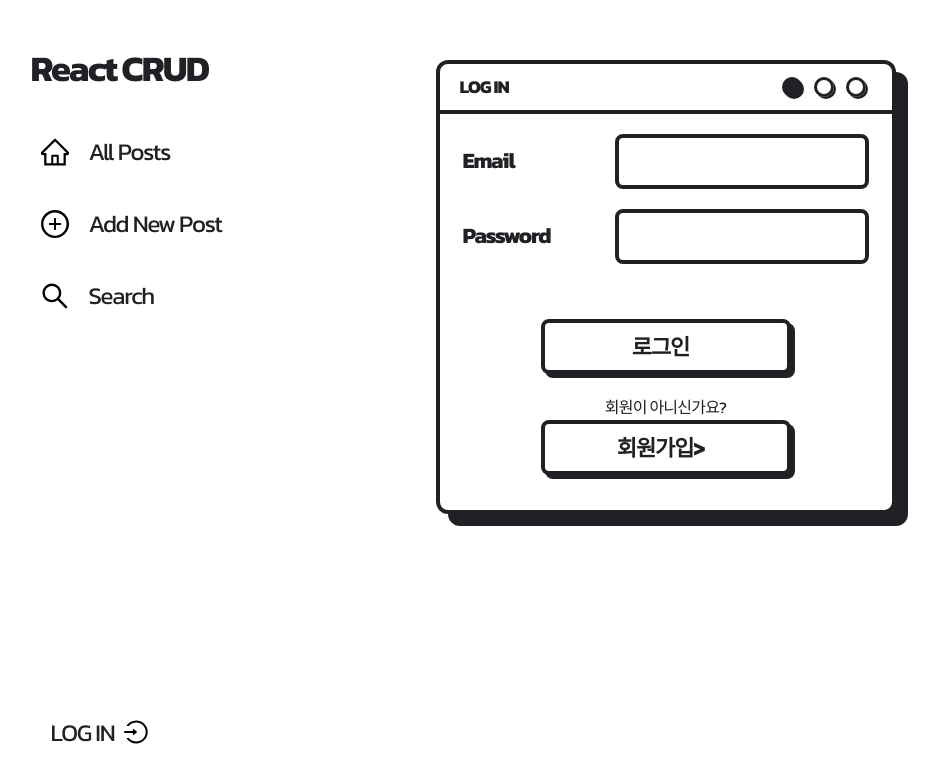
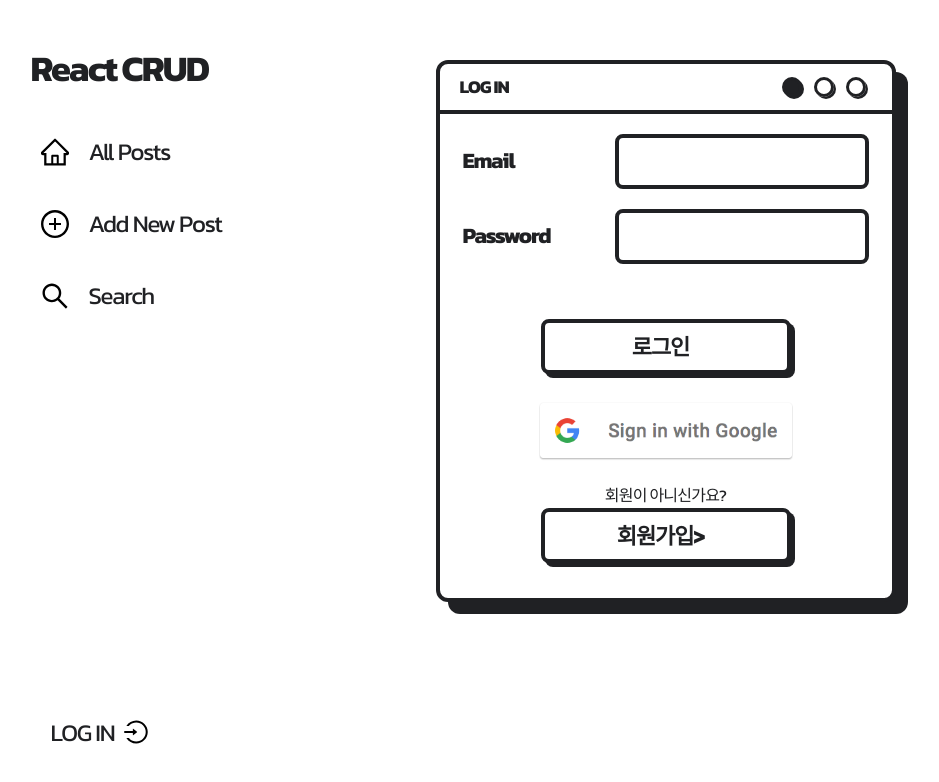
Before and after one commit to saanglee/nextjs-crud, a Next.js app: page /login in a window 1280 px wide. Shown: the top 782 px of the page, without its empty margins (132-1071 px from the left). Built offline with nearby package versions, Linux system fonts and the light colour scheme; no server answers; a web font is replaced by a local one.

Commit message:
feat: 구글 로그인 기능 추가

```diff
--- a/src/components/auth/LoginForm.tsx
+++ b/src/components/auth/LoginForm.tsx
@@ -4,9 +4,11 @@ import Button from 'components/shared/Button';
 import classes from './index.module.scss';
 import { useRouter } from 'next/router';
 import { auth } from '../../firebase/firebaseClient';
-import { useSignInWithEmailAndPassword } from 'react-firebase-hooks/auth';
+import { useSignInWithEmailAndPassword, useSignInWithGoogle } from 'react-firebase-hooks/auth';
 import { FIREBASE_ERRORS } from '../../firebase/errors';
 import { browserSessionPersistence, setPersistence } from 'firebase/auth';
+import Image from 'next/image';
+import googleButton from '../../assets/images/googleButton.png';
 
 const LoginForm = () => {
   const router = useRouter();
@@ -15,6 +17,7 @@ const LoginForm = () => {
     password: '',
   });
   const [signInWithEmailAndPassword, userCredential, loading, authError] = useSignInWithEmailAndPassword(auth);
+  const [signInWithGoogle, googleUser, googleLoading, googleAuthError] = useSignInWithGoogle(auth);
 
   const handleInputChange = (event: React.ChangeEvent<HTMLInputElement>) => {
     setLoginForm({
@@ -59,6 +62,11 @@ const LoginForm = () => {
                 <Button type="submit" text="로그인" size="lg" />
               </div>
               <div className={classes.login__button}>
+                <button type="button" onClick={() => signInWithGoogle()}>
+                  <Image src={googleButton} alt="google logo" width={260} />
+                </button>
+              </div>
+              <div className={classes.login__button}>
                 <p> 회원이 아니신가요? </p>
                 <Button
                   text="회원가입> "
```
